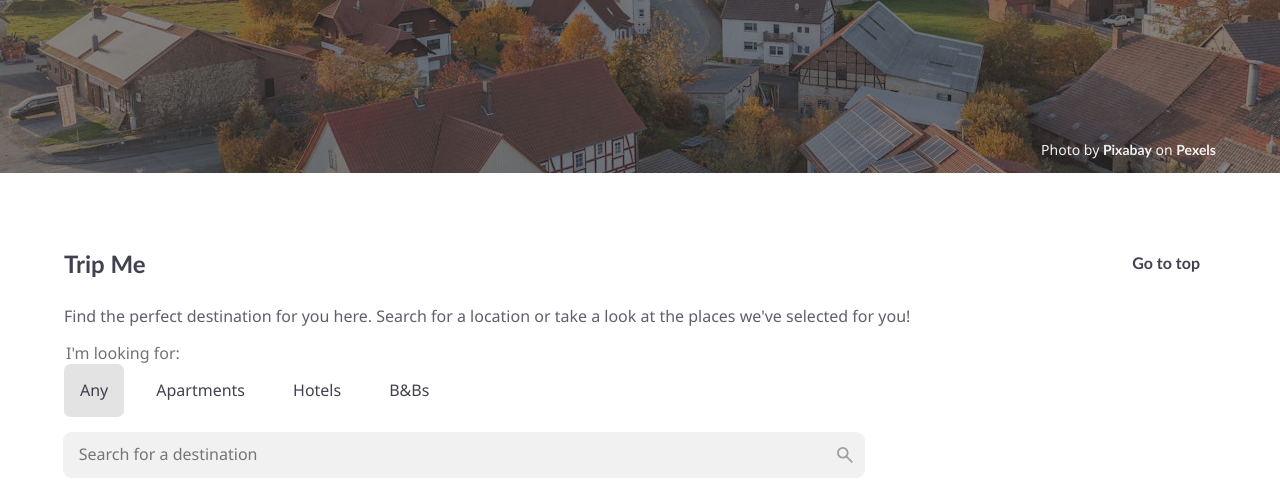
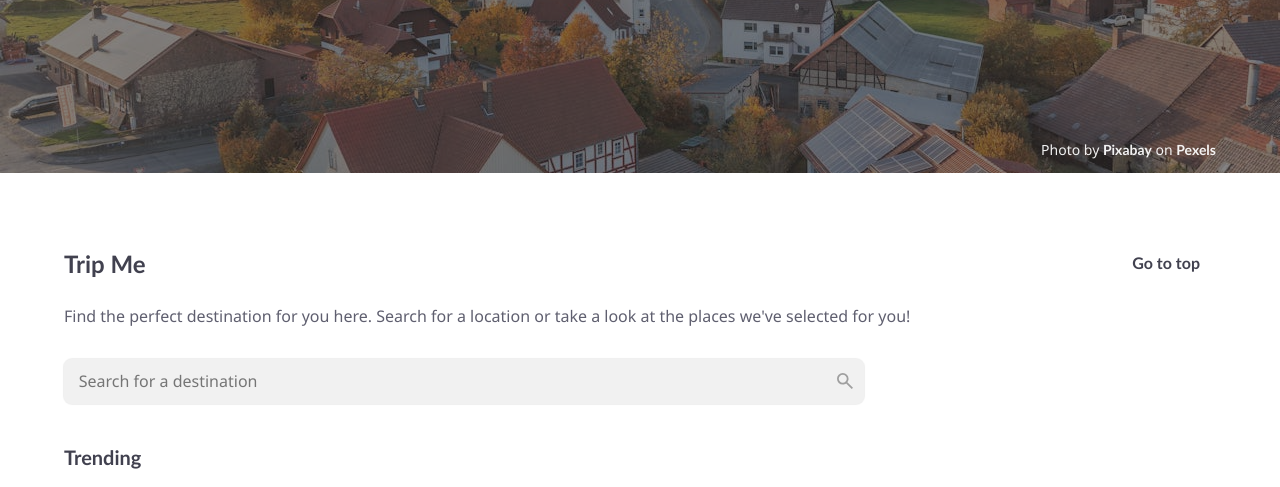
Before and after one commit to arthur-tsutiya/viagens--landing-page, a plain HTML site: page index.html in a window 1280 px wide. Shown: the part 273-760 px from the top of the page. Drawn offline with Linux system fonts and the light colour scheme.

Commit message:
Remove radio button section from search form

```diff
--- a/index.html
+++ b/index.html
@@ -60,29 +60,9 @@
                 <div class="container">
                     <div class="section-heading-container">
                         <h2 class="section-heading">Trip Me</h2>
-                        <!--a class="navigate-top-btn btn btn-transparent btn-rounded btn-padded" href="#main-content">Go to top</a-->
                     </div>
                     <p class="section-desc">Find the perfect destination for you here. Search for a location or take a look at the places we've selected for you!</p>
                         <form method="GET" href="#" id="search-form">
-                            <fieldset id="buttons-container">
-                                <legend>I'm looking for: </legend>
-                                <label class="dest-label btn-padded">
-                                    <input class="dest-type btn btn-transparent btn-rounded btn-padded" type="radio" name="dest-type" value="1" checked>
-                                    <span>Any</span>
-                                </label>
-                                <label class="dest-label btn-padded">
-                                    <input class="dest-type btn btn-transparent btn-rounded btn-padded" type="radio" name="dest-type" value="2">
-                                    <span>Apartments</span>
-                                </label>
-                                <label class="dest-label btn-padded">
-                                    <input class="dest-type btn btn-transparent btn-rounded btn-padded" type="radio" name="dest-type" value="3">
-                                    <span>Hotels</span>
-                                </label>
-                                <label class="dest-label btn-padded">
-                                    <input class="dest-type btn btn-transparent btn-rounded btn-padded" type="radio" name="dest-type" value="4">
-                                    <span>B&Bs</span>
-                                </label>
-                            </fieldset>
                             <div id="search-container">
                                 <input id="search-input" type="text" role="search" aria-label="Search for destination" placeholder="Search for a destination">
                                 <button id="search-btn" class="btn btn-transparent btn-rounded">
@@ -238,7 +218,6 @@
                 <div class="container">
                     <div class="section-heading-container">
                         <h2 class="section-heading">MeetUs</h2>
-                        <!--a class="navigate-top-btn btn btn-transparent btn-rounded btn-padded" href="#main-content">Go to top</a-->
                     </div>
                     <p>Want to meet us personally? </p>
                     WIP
@@ -248,7 +227,6 @@
                 <div class="container">
                     <div class="section-heading-container">
                         <h2 class="section-heading">Advice</h2>
-                        <!--a class="navigate-top-btn btn btn-transparent btn-rounded btn-padded" href="#main-content">Go to top</a-->
                     </div>
                     WIP
                 </div>
--- a/styles.css
+++ b/styles.css
@@ -848,7 +848,7 @@ footer {
 
 .section-desc {
     color: var(--font-color-light);
-    margin-bottom: 1em;
+    margin-bottom: 2em;
 }
 
 #buttons-container {
```
